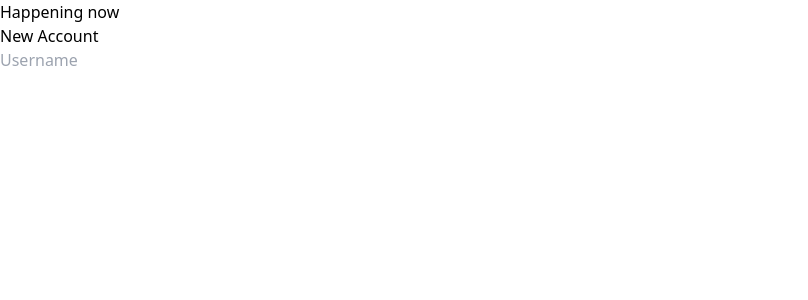
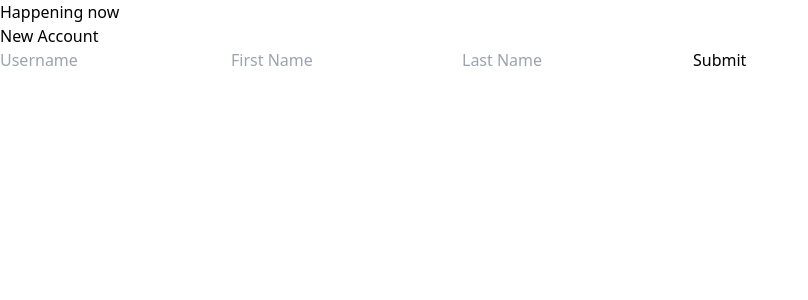
Before and after one commit to jim9112/jimmer, a Next.js app: page /login in a window 1280 px wide. Both pictures are taken after typing "name@example.com", "Sample123", "Sample123" into the empty fields and a click on the input "Submit". Shown: the top 300 px of the page, without its empty margins (0-808 px from the left). Built offline with nearby package versions, Linux system fonts and the light colour scheme; no server answers.

Commit message:
add new account form

```diff
--- a/components/NewAccount.tsx
+++ b/components/NewAccount.tsx
@@ -1,9 +1,36 @@
+import useUpdateForm from '../hooks/useUpdateForm';
+
 const NewAccount = () => {
+  const [updateForm, formData] = useUpdateForm();
+
+  const handleSubmit = (e: React.FormEvent) => {
+    e.preventDefault();
+    console.log(formData);
+  };
+
   return (
     <div>
       <h2>New Account</h2>
-      <form action=''>
-        <input type='text' name='username' placeholder='Username' />
+      <form action='' onSubmit={handleSubmit}>
+        <input
+          type='text'
+          name='username'
+          placeholder='Username'
+          onChange={updateForm}
+        />
+        <input
+          type='text'
+          name='firstName'
+          placeholder='First Name'
+          onChange={updateForm}
+        />
+        <input
+          type='text'
+          name='lastName'
+          placeholder='Last Name'
+          onChange={updateForm}
+        />
+        <input type='submit' value='Submit' />
       </form>
     </div>
   );
--- a/hooks/useUpdateForm.ts
+++ b/hooks/useUpdateForm.ts
@@ -5,7 +5,6 @@ const useUpdateForm = () => {
   const updateForm = (e: React.ChangeEvent) => {
     const result = e.target as HTMLInputElement;
     setFormData({ ...formData, [result.name]: result.value });
-    console.log(formData);
   };
 
   return [updateForm, formData];
```
